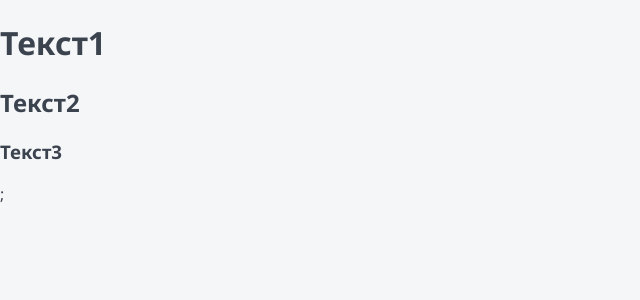
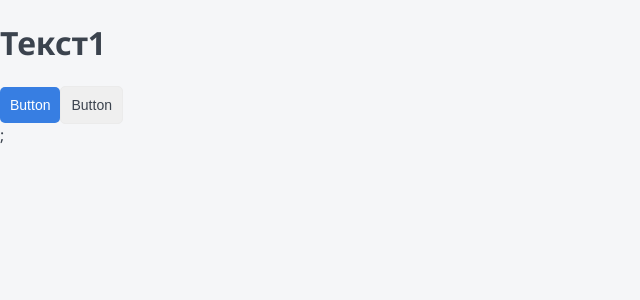
Before and after one commit to dmitrykorochkin/top-app, a Next.js app: page / in a window 1280 px wide. Shown: the top 300 px of the page, without its empty margins (0-640 px from the left). Built offline with nearby package versions, Linux system fonts and the light colour scheme.

Commit message:
add styles button

```diff
--- a/components/Button/Button.module.css
+++ b/components/Button/Button.module.css
@@ -0,0 +1,27 @@
+.button {
+  display: inline-block;
+  box-sizing: border-box;
+  padding: 10px;
+  cursor: pointer;
+  transition: all 0.3s;
+  border: none;
+  border-radius: 5px;
+  text-align: center;
+  font-size: 14px;
+}
+
+.primary {
+  color: var(--white);
+  background-color: var(--primary);
+}
+.primary:hover {
+  background-color: var(--primary-hover);
+}
+.ghost {
+  color: var(--black);
+  background-color: none;
+  border: 1px solid var(--gray-light);
+}
+.ghost:hover {
+  background-color: var(--primary);
+}
--- a/components/Button/Button.props.ts
+++ b/components/Button/Button.props.ts
@@ -0,0 +1,6 @@
+import { ReactNode } from "react";
+
+export interface ButtonProps {
+  children: ReactNode;
+  appearance: 'primary' | 'ghost';
+}
--- a/components/Button/Button.tsx
+++ b/components/Button/Button.tsx
@@ -0,0 +1,16 @@
+import styles from "./Button.module.css";
+import { ButtonProps } from "./Button.props";
+import cn from "classnames";
+
+export const Button = ({ appearance, children }: ButtonProps): JSX.Element => {
+  return (
+    <button
+      className={cn(styles.button, {
+        [styles.primary]: appearance == "primary",
+        [styles.ghost]: appearance == "ghost"
+      })}
+    >
+      {children}
+    </button>
+  );
+};
--- a/components/index.ts
+++ b/components/index.ts
@@ -1 +1 @@
-import React from "react";
+export * from './Button/Button';
--- a/pages/index.tsx
+++ b/pages/index.tsx
@@ -1,11 +1,11 @@
-
+import { Button } from "@/components";
 
 export default function Home(): JSX.Element {
   return (
     <div>
       <h1>Текст1</h1>
-      <h2>Текст2</h2>
-      <h3>Текст3</h3>
+      <Button appearance='primary'>Button</Button>
+      <Button appearance='ghost'>Button</Button>
     </div>
   );
 }
--- a/styles/globals.css
+++ b/styles/globals.css
@@ -37,8 +37,10 @@
 :root {
   --black: #3b434e;
   --white: #ffffff;
-  --primary: #3B434E;
+  --primary: #377ee2;
+  --primary-hover: #3680e7;
   --red: #DE0000;
   --green: #1DC37E;
-  --light-green: #C8F8E4;
+  --green-light: #C8F8E4;
+  --gray-light: #ebebeb;
 }
```
